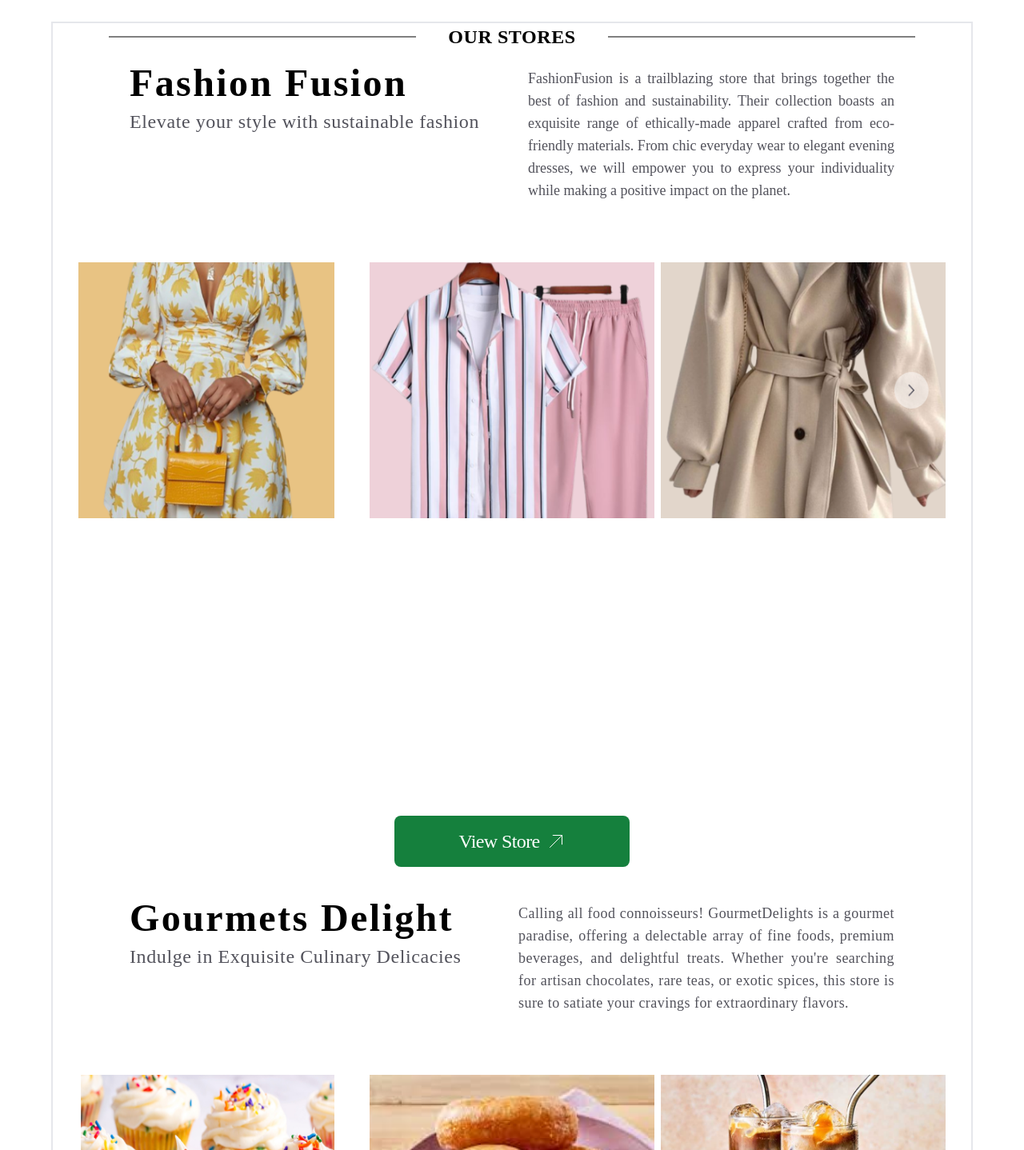
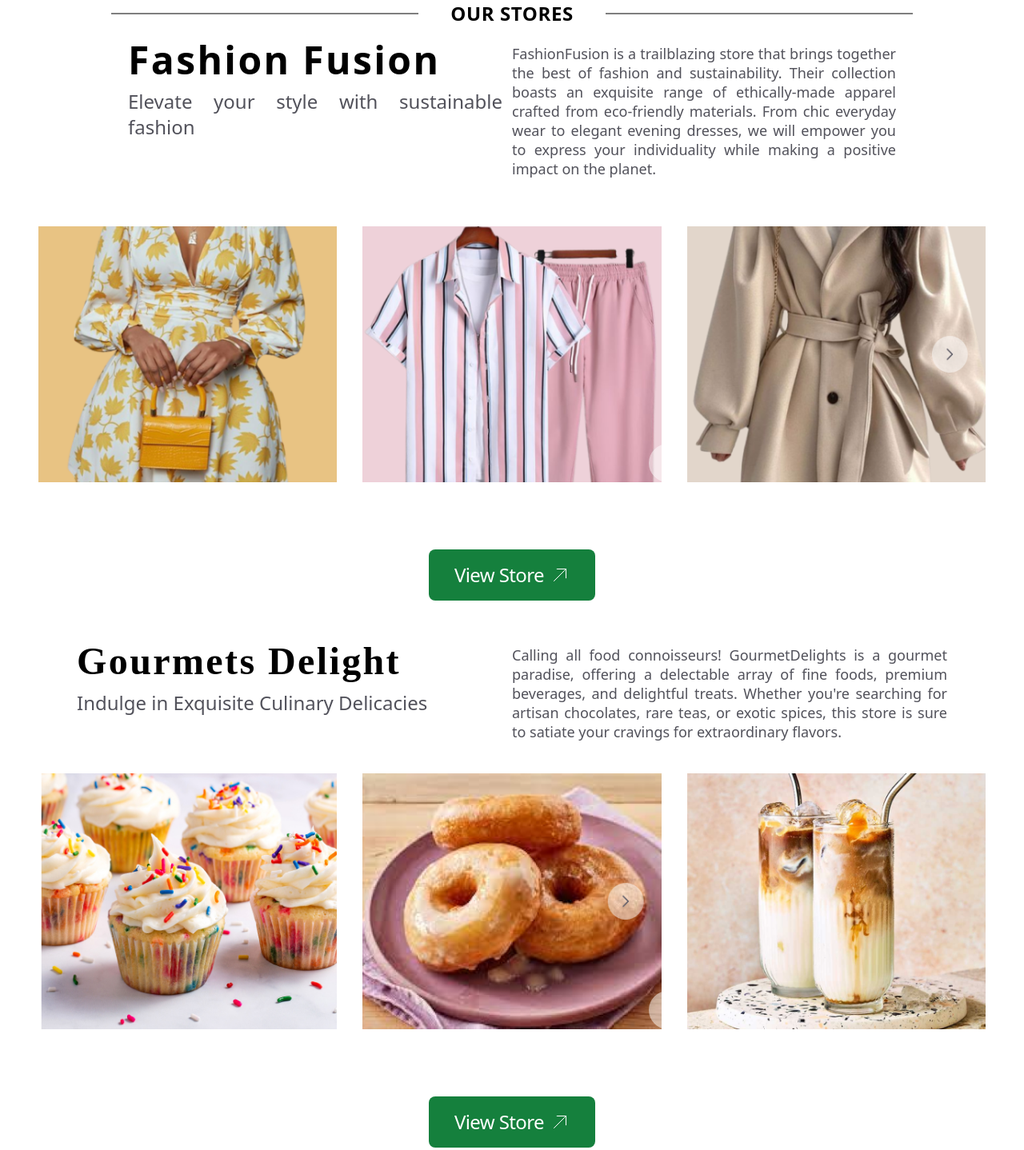
Before and after one commit to gracehally7/shoppawebsite, a website: page stores.html in a window 1280 px wide. Shown: the part 557-1995 px from the top of the page at 80% size. Drawn offline with nearby package versions, Linux system fonts and the light colour scheme.

Commit message:
Update stores.html

```diff
--- a/stores.html
+++ b/stores.html
@@ -78,7 +78,7 @@
         </div>
       </nav>
 
-       <<!-- header hero section -->
+       <!-- header hero section -->
 
        <div class="mx-auto max-w-2xl py-10 md:py-12 lg:py-14">
         <div class="mx-auto text-center self-stretch flex-col justify-center items-center gap-2 inline-flex max-w-2xl py-8 md:py-15 lg:py-15 transition">
@@ -106,60 +106,102 @@
     </header>
 
     <main class=" items-center main container overflow-hidden">
-        <div class="lg:max-w-6xl w-full max-w-2xl border-2 mb-5 mx-auto items-center text-center justify-center">
-            <div class=" h-7 justify-start items-center gap-10 inline-flex">
+      <div class="lg:max-w-6xl w-full max-w-2xl  mb-5 mx-auto items-center text-center justify-center">
+        <div class="h-full flex justify-center items-center gap-10">
           <div class="w-96 h-px border border-black border-opacity-50"></div>
-                <div class="text-black text-2xl font-semibold font-['Raleway'] uppercase leading-7 tracking-wide">our stores</div>
+          <div class="text-black text-2xl font-semibold font-Raleway uppercase leading-7 tracking-wide">our stores</div>
           <div class="w-96 h-px border border-black border-opacity-50"></div>
         </div>
-            <div class="w-full grid grid-cols-1 md:grid-cols-2 lg:grid-cols-2 px-24 py-6 justify-between items-start flex mr-6 gap-10">
-                <div class=" flex-col justify-start items-start gap-2 inline-flex">
-                  <div class="text-black text-5xl font-bold font-['Raleway'] leading-10 tracking-wider">Fashion Fusion</div>
-                  <div class="text-justify text-zinc-600 text-2xl font-normal font-['Raleway'] leading-10 tracking-wide ">Elevate your style with sustainable fashion</div>
+        <div class="w-full grid grid-cols-1 md:grid-cols-2 lg:grid-cols-2 px-6 md:px-10 lg:px-24 py-6 justify-between items-start">
+          <div class="flex flex-col justify-between items-start gap-4">
+            <div class="text-black text-5xl font-bold font-Raleway leading-10 tracking-wider">Fashion Fusion</div>
+            <div class="text-justify text-zinc-600 text-2xl pr-3 font-normal font-Raleway leading-8 ">Elevate your style with sustainable fashion</div>
           </div>
-                <div class="grow shrink basis-0 text-justify text-zinc-600 text-lg font-normal font-['Raleway'] leading-2">FashionFusion is a trailblazing store that brings together the best of fashion and sustainability. Their collection boasts an exquisite range of ethically-made apparel crafted from eco-friendly materials. From chic everyday wear to elegant evening dresses, we will empower you to express your individuality while making a positive impact on the planet.<br/><br/></div>
+          <div class="text-justify text-zinc-600 text-lg font-normal font-Raleway leading-6 md:leading-2">
+            FashionFusion is a trailblazing store that brings together the best of fashion and sustainability. Their collection boasts an exquisite range of ethically-made apparel crafted from eco-friendly materials. From chic everyday wear to elegant evening dresses, we will empower you to express your individuality while making a positive impact on the planet.
           </div>
-
-            <div class="w-full grid grid-cols-1 md:grid-cols-2 lg:grid-cols-3 px-8 py-6 justify-between items-start gap-2 flex mb-5">
-                <img class="w-80 h-80 relative" src="./src/images/img.png" />
-                <img class="w-96 h-80 relative" src="./src/images/img (1).png" />
-                <img class="w-96 h-80 relative" src="./src/images/img (2).png" />
-                <div class="w-96 h-80 pl-80 pr-6 justify-end items-center flex">
-                  <div class="w-12 h-12 relative origin-top-left -rotate-180 bg-white bg-opacity-50 rounded-3xl flex-col justify-start items-start flex"></div>
         </div>
       </div>
 
-                <div class="px-20 py-4 bg-green-700 rounded-lg justify-start items-center gap-2 inline-flex mb-5">
-                  <div class="text-white text-2xl font-medium font-['Poppins'] tracking-tight">View Store</div>
-                  <div class="w-6 h-6 relative text-white"><svg xmlns="http://www.w3.org/2000/svg" fill="none" viewBox="0 0 24 24" stroke-width="1" stroke="currentColor" class="w-6 h-6">
-                    <path stroke-linecap="round" stroke-linejoin="round" d="M4.5 19.5l15-15m0 0H8.25m11.25 0v11.25" />
-                  </svg></div>
+
+
+
+
+      <div class="flex flex-wrap justify-center mb-5 px-8">
+
+        <!-- Box 1 -->
+        <div class="w-full sm:w-1/2 md:w-1/3 lg:w-1/3 xl:w-1/3 p-4">
+          <img class="w-full h-80 relative" src="./src/images/img.png" />
         </div>
 
-                <div class="w-full grid grid-cols-1 md:grid-cols-2 lg:grid-cols-2   px-24 py-6 justify-between items-start flex mr-6 gap-4">
-                    <div class=" flex-col justify-start items-start gap-2 inline-flex">
-                      <div class="text-black text-5xl font-bold font-['Raleway'] leading-10 tracking-wider">Gourmets Delight</div>
-                      <div class="text-justify text-zinc-600 text-2xl font-normal font-['Raleway'] leading-10 tracking-wide ">Indulge in Exquisite Culinary Delicacies</div>
-                    </div>
-                    <div class="grow shrink basis-0 text-justify text-zinc-600 text-lg font-normal font-['Raleway'] leading-7 tracking-wide">Calling all food connoisseurs! GourmetDelights is a gourmet paradise, offering a delectable array of fine foods, premium beverages, and delightful treats. Whether you're searching for artisan chocolates, rare teas, or exotic spices, this store is sure to satiate your cravings for extraordinary flavors.<br/><br/></div>
+        <!-- Box 2 -->
+        <div class="w-full sm:w-1/2 md:w-1/3 lg:w-1/3 xl:w-1/3 p-4">
+          <img class="w-full h-80 relative" src="./src/images/img (1).png" />
         </div>
 
-                <div class="w-full grid grid-cols-1 md:grid-cols-2 lg:grid-cols-3  md:h-full px-8 py-6 justify-between items-start gap-2 flex mb-5">
-                    <img class="w-80 h-80 relative" src="./src/images/img 1.png" />
-                    <img class="w-96 h-80 relative" src="./src/images/img 2.png" />
-                    <img class="w-96 h-80 relative" src="./src/images/img 3.png" />
-                    <div class="w-96 h-80 pl-80 pr-6 justify-end items-center flex">
+        <!-- Box 3 -->
+        <div class="w-full sm:w-1/2 md:w-1/3 lg:w-1/3 xl:w-1/3 p-4">
+          <img class="w-full h-80 relative" src="./src/images/img (2).png" />
           <div class="w-12 h-12 relative origin-top-left -rotate-180 bg-white bg-opacity-50 rounded-3xl flex-col justify-start items-start flex"></div>
+        </div>
+
+      </div>
+
+      <div class="flex justify-center mb-8">
+        <div class="px-8 py-4 bg-green-700 rounded-lg inline-flex items-center gap-2">
+          <div class="text-white text-2xl font-medium font-Poppins tracking-tight">View Store</div>
+          <div class="w-6 h-6 relative text-white">
+            <svg xmlns="http://www.w3.org/2000/svg" fill="none" viewBox="0 0 24 24" stroke-width="1" stroke="currentColor" class="w-6 h-6">
+              <path stroke-linecap="round" stroke-linejoin="round" d="M4.5 19.5l15-15m0 0H8.25m11.25 0v11.25" />
+            </svg>
+          </div>
         </div>
       </div>
 
-                    <div class="px-20 py-4 bg-green-700 rounded-lg justify-start items-center gap-2 inline-flex mb-5">
-                      <div class="text-white text-2xl font-medium font-['Poppins'] tracking-tight">View Store</div>
-                      <div class="w-6 h-6 relative text-white"><svg xmlns="http://www.w3.org/2000/svg" fill="none" viewBox="0 0 24 24" stroke-width="1" stroke="currentColor" class="w-6 h-6">
-                        <path stroke-linecap="round" stroke-linejoin="round" d="M4.5 19.5l15-15m0 0H8.25m11.25 0v11.25" />
-                      </svg></div>
+
+      <div class="w-full grid grid-cols-1 md:grid-cols-2 lg:grid-cols-2 px-6 md:px-10 lg:px-24 py-6 justify-between items-start">
+          <div class="flex flex-col justify-between items-start gap-4">
+            <div class="text-black text-5xl font-bold font-['Raleway'] leading-10 tracking-wider">Gourmets Delight</div>
+            <div class="text-justify text-zinc-600 text-2xl pr-3 font-normal font-Raleway leading-8 ">Indulge in Exquisite Culinary Delicacies</div>
+          </div>
+          <div class="text-justify text-zinc-600 text-lg font-normal font-Raleway leading-6 md:leading-2">
+            Calling all food connoisseurs! GourmetDelights is a gourmet paradise, offering a delectable array of fine foods, premium beverages, and delightful treats. Whether you're searching for artisan chocolates, rare teas, or exotic spices, this store is sure to satiate your cravings for extraordinary flavors.
           </div>
       </div>
+
+
+      <div class="flex flex-wrap justify-center mb-5 px-8">
+
+        <!-- Box 1 -->
+        <div class="w-full sm:w-1/2 md:w-1/3 lg:w-1/3 xl:w-1/3 p-4">
+          <img class="w-full h-80 relative" src="./src/images/img 1.png" />
+        </div>
+
+        <!-- Box 2 -->
+        <div class="w-full sm:w-1/2 md:w-1/3 lg:w-1/3 xl:w-1/3 p-4">
+          <img class="w-full h-80 relative" src="./src/images/img 2.png" />
+        </div>
+
+        <!-- Box 3 -->
+        <div class="w-full sm:w-1/2 md:w-1/3 lg:w-1/3 xl:w-1/3 p-4">
+          <img class="w-full h-80 relative" src="./src/images/img 3.png" />
+          <div class="w-12 h-12 relative origin-top-left -rotate-180 bg-white bg-opacity-50 rounded-3xl flex-col justify-start items-start flex"></div>
+        </div>
+
+      </div>
+
+      <div class="flex justify-center mb-8">
+        <div class="px-8 py-4 bg-green-700 rounded-lg inline-flex items-center gap-2">
+          <div class="text-white text-2xl font-medium font-Poppins tracking-tight">View Store</div>
+          <div class="w-6 h-6 relative text-white">
+            <svg xmlns="http://www.w3.org/2000/svg" fill="none" viewBox="0 0 24 24" stroke-width="1" stroke="currentColor" class="w-6 h-6">
+              <path stroke-linecap="round" stroke-linejoin="round" d="M4.5 19.5l15-15m0 0H8.25m11.25 0v11.25" />
+            </svg>
+          </div>
+        </div>
+      </div>
+
+
 
 
         </div>
```
Lines whose indentation alone changed are shown as unchanged.
